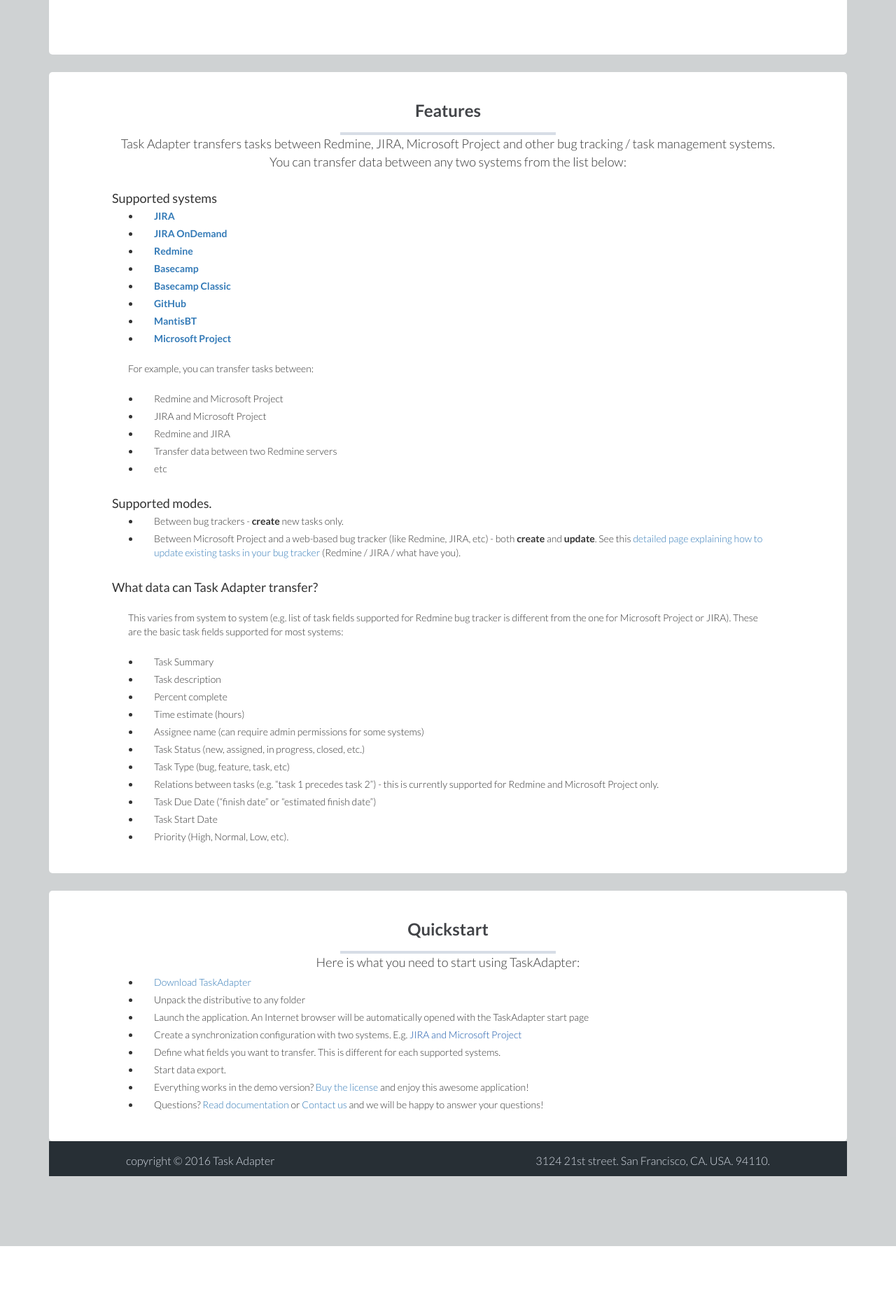
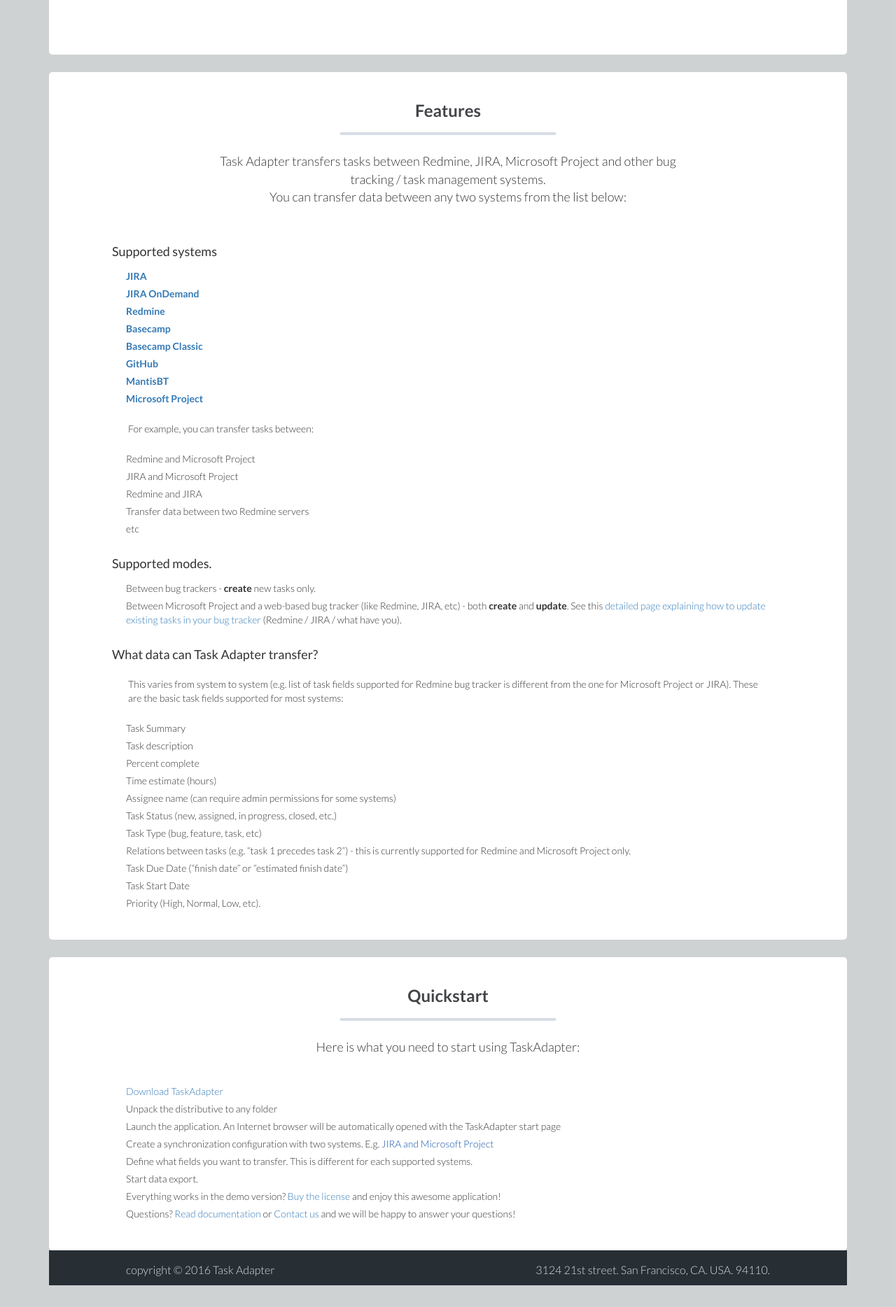
Before and after one commit to Syed-Shahzaib-Hussain/Task-Adapter-Copy, a Jekyll site: the page built from index.html, in a window 1280 px wide. Shown: the part 662-2530 px from the top of the page at 70% size. Built offline with Jekyll 4.4.1, drawn with Linux system fonts in a browser that asks for light colours; before the commit the page ends 2443 px from its top, so only the background shows below that.

Commit message:
Changed some styling in main index page.

```diff
--- a/css/style.css
+++ b/css/style.css
@@ -17,8 +17,8 @@
   margin: 23px;
 }
 ul,label{
-	margin:0;
-	padding:0;
+    margin: 15px 0 0;
+    padding: 0;
 }
 body a:hover{
 	text-decoration:none;
@@ -360,7 +360,7 @@
 font-weight:bold;
 }
 .front_page_section ul li{
-  margin-left: 40px;
+/*  margin-left: 40px;*/
   margin-top: 5px;
   padding-left: 20px;
 }
@@ -368,6 +368,7 @@
 .section_intro {
   font-size: 18px;
   text-align: center;
+  padding: 25px 0;
 }
 
 
@@ -1643,18 +1644,30 @@
 margin: 10px 10px;
 }
 
-#categories{
+#categories {
     float: right;
     background-color: #FFFFFF;
-    padding: 55px;
+    padding: 45px;
     border-radius: 5px;
     border: 2px solid #E0E0E0;
-    margin: 0 15px;
+    margin: 0 5px;
 }
 
 #categories li{
   list-style: none;
   font-size: 16px;
-  margin: 10px 0;
-}
-/*SHAHZAIB ADDIGION ENDS HERE*/
+  margin: 0 2px 0 15px;
+}
+
+.post{
+    background: #fff;
+    padding: 25px 30px;
+    margin: 24px 0;
+    border-radius: 5px;
+    min-height: 700px;
+  }
+
+  li {
+    list-style: none;
+  }
+/*SHAHZAIB ADDITION ENDS HERE*/
--- a/index.html
+++ b/index.html
@@ -83,8 +83,8 @@
         </div>
         <div class="front_page_section">
             <div class="section_intro">
-                Task Adapter transfers tasks between Redmine, JIRA, Microsoft Project and other bug tracking / task management systems.
-                <BR>You can transfer data between any two systems from the list below:
+                Task Adapter transfers tasks between Redmine, JIRA, Microsoft Project and other bug<br>tracking / task management systems.
+                <br>You can transfer data between any two systems from the list below:
             </div>
 
             {% markdown features.md %}
```
